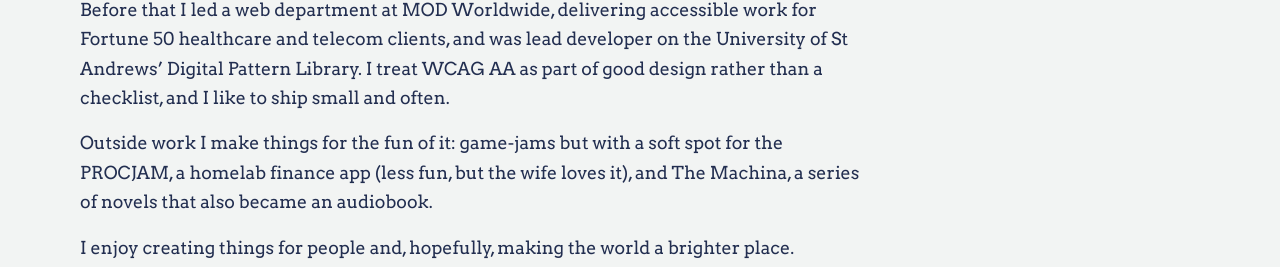
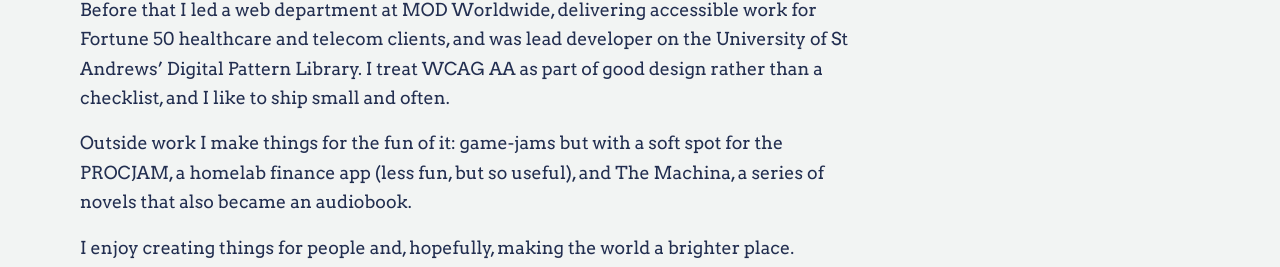
Before and after one commit to Aarontlott/personal-site, an Astro site: page /about in a window 1280 px wide. Shown: the part 959-1226 px from the top of the page. Built offline with nearby package versions, Linux system fonts and the light colour scheme; Astro itself is replaced by a stand-in of ours.

Commit message:
chore: tweak wording

```diff
--- a/src/pages/about.astro
+++ b/src/pages/about.astro
@@ -43,7 +43,7 @@ import { site } from '../data/site';
         </p>
         <p>
           Outside work I make things for the fun of it: game-jams but with a soft spot for the PROCJAM, a homelab
-          finance app (less fun, but the wife loves it), and The Machina, a series of novels that also became an audiobook.
+          finance app (less fun, but so useful), and The Machina, a series of novels that also became an audiobook.
         </p>
         <p>I enjoy creating things for people and, hopefully, making the world a brighter place.</p>
         {site.cv && <p><a class="button button--primary" href={site.cv}>Download my CV</a></p>}
```
